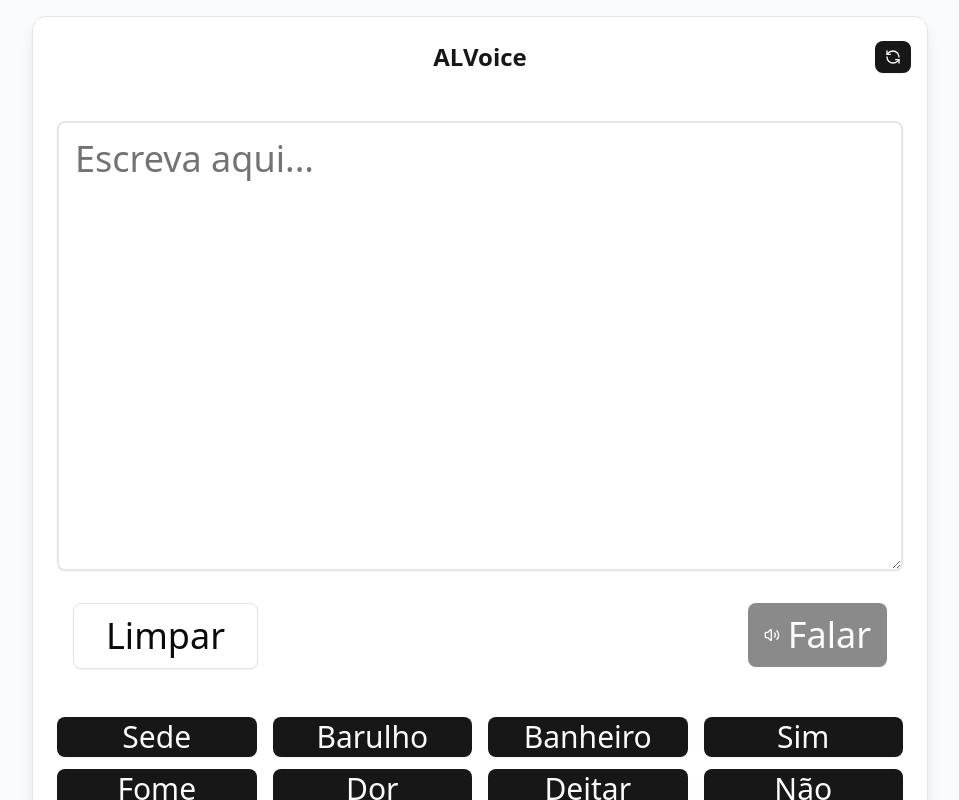
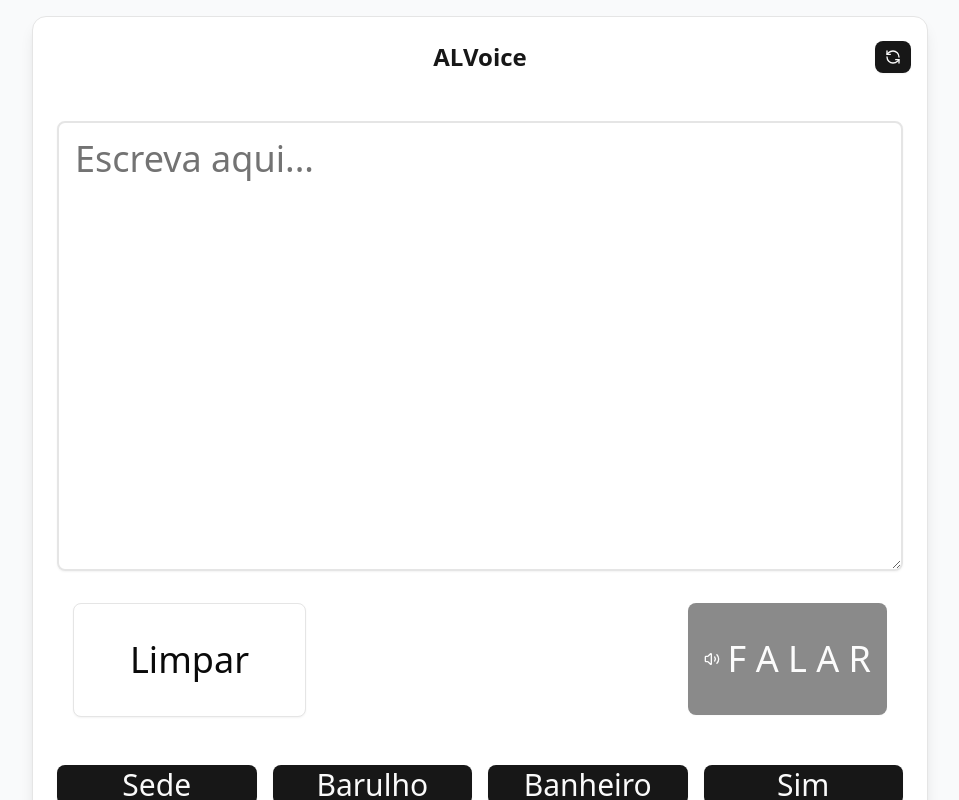
Before and after one commit to lobobruno/als-communication-interface, a Next.js app: page / in a window 1280 px wide. Shown: the top 800 px of the page, without its empty margins (160-1119 px from the left). Built offline with nearby package versions, Linux system fonts and the light colour scheme.

Commit message:
:zap: button size

```diff
--- a/src/app/page.tsx
+++ b/src/app/page.tsx
@@ -211,7 +211,7 @@ export default function ALSCommunicationInterface() {
 								variant="outline"
 								size="lg"
 								onClick={clearMessage}
-								className="text-4xl m-4 p-8"
+								className="text-4xl m-4 p-14 "
 							>
 								Limpar
 							</Button>
@@ -219,7 +219,7 @@ export default function ALSCommunicationInterface() {
 								//onClick={speakMessage}
 								onClick={handleSpeak2}
 								size="lg"
-								className="gap-2 text-4xl m-4 p-8"
+								className="gap-2 text-4xl m-4 p-14 "
 								disabled={!message || isGenarating || isPlaying === message}
 							>
 								{isGenarating ? (
@@ -227,7 +227,7 @@ export default function ALSCommunicationInterface() {
 								) : (
 									<Volume2 className="h-5 w-5" />
 								)}
-								Falar
+								F A L A R
 							</Button>
 						</div>
 					</div>
```
